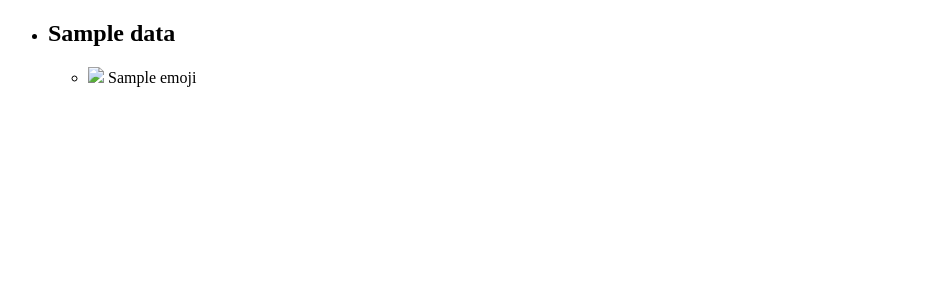
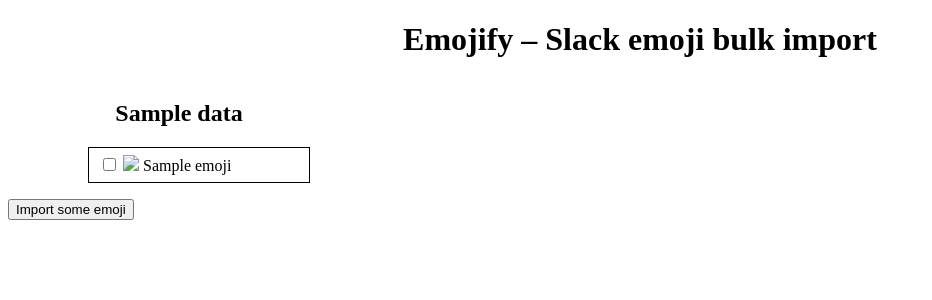
Before and after one commit to maxrothman/slack-emojify, a Flask app: template templates/template.html in a window 1280 px wide. Shown: the top 300 px of the page, without its empty margins (0-932 px from the left). Run offline with Flask 2, Linux system fonts and the light colour scheme; the template is opened without the code that fills it: most values are stand-ins (such as "Sample title", 1, 10 or a date in 2020).

Commit message:
on hold, saving progress

```diff
--- a/main.py
+++ b/main.py
@@ -1,4 +1,4 @@
-from flask import Flask, render_template
+from flask import Flask, render_template, request
 import requests
 from bs4 import BeautifulSoup
 from StringIO import StringIO
@@ -16,22 +16,25 @@ app = Flask(__name__)
 app.debug = True
 
 
-@app.route('/')
-def main():
+@app.route('/', methods=['GET'])
+def main_page():
   return render_template('template.html', data=get_emoji())
 
-@app.route('/test')
-def test():
-  return 'hi'
+
+@app.route('/', methods=['POST'])
+def import_emoji():
+  print request.form    #TODO: always empty. Why?
+  return 'Done!'
+
 
 ### Slack scraping functions ###
 def login(team, email, passwd):
   url = 'https://{}.slack.com'.format(team)
 
-  r1 = request(requests.get, url)
+  r1 = do_request(requests.get, url)
   crumb = get_crumb(r1.text)
 
-  r2 = request(
+  r2 = do_request(
     requests.post, url, cookies=r1.cookies, allow_redirects=False,
     data={'signin': 1, 'crumb': crumb, 'email': email, 'password': passwd},
   )
@@ -41,12 +44,12 @@ def login(team, email, passwd):
 def upload_emoji(name, image_url, team, cookies):
   url = 'https://{}.slack.com/customize/emoji'.format(team)
 
-  crumb_req = request(requests.get, url, cookies=cookies)
+  crumb_req = do_request(requests.get, url, cookies=cookies)
   crumb = get_crumb(crumb_req.text)
 
-  img_req = request(requests.get, image_url)
+  img_req = do_request(requests.get, image_url)
 
-  request(
+  do_request(
     requests.post, url, cookies=cookies, allow_redirects=False,
     data={'add': 1, 'crumb': crumb, 'name': name, 'mode': 'data'},
     files={'img': StringIO(img_req.content)}
@@ -55,7 +58,7 @@ def upload_emoji(name, image_url, team, cookies):
 
 ### slack-emojinator scrapers ###
 def get_emoji():
-  req = request(requests.get, 'https://slackmojis.com/')
+  req = do_request(requests.get, 'https://slackmojis.com/')
   soup = BeautifulSoup(req.text, 'html.parser')
   return {
     group.find('div', class_='title').string.strip(): {
@@ -71,7 +74,7 @@ def get_crumb(text):
   return BeautifulSoup(text, 'html.parser').find('input', attrs={'name': 'crumb'})['value']
 
 
-def request(method, *args, **kwargs):
+def do_request(method, *args, **kwargs):
   resp = method(*args, **kwargs)
   resp.raise_for_status()
   return resp
--- a/templates/template.html
+++ b/templates/template.html
@@ -2,22 +2,47 @@
 <html>
 <head>
   <title>Emojify – Slack emoji bulk import</title>
+  <style type="text/css">
+    li {
+      display: inline-block;
+      text-decoration: none;
+    }
+
+    h1, h2 {
+      text-align: center;
+    }
+
+    .emoji {
+      border: 1px solid black;
+      width: 200px;
+      padding: 7px 10px;
+    }
+
+    .emoji-image {
+      height: 22px;
+    }
+  </style>
 </head>
 <body>
+  <h1>Emojify – Slack emoji bulk import</h1>
+  <form action="/" method="post">
     <ul class="groups">
       {% for title, emojis in data.items() %}
         <li>
           <h2>{{ title }}</h2>
           <ul class="emojis">
             {% for name, link in emojis.items() %}
-            <li>
-              <img src="{{ link }}">
-              {{ name }}
+              <li class="emoji">
+                <input type="checkbox" id="{{ name[1:-1] }}" value="1"></input>
+                <img class="emoji-image" src="{{ link }}">
+                <label for="{{ name[1:-1] }}">{{ name }}</label>
               </li>
             {% endfor %}
           </ul>
         </li>
       {% endfor %}
     </ul>
+    <button type="submit">Import some emoji</button>
+  </form>
 </body>
 </html>
```
Lines whose indentation alone changed are shown as unchanged.
